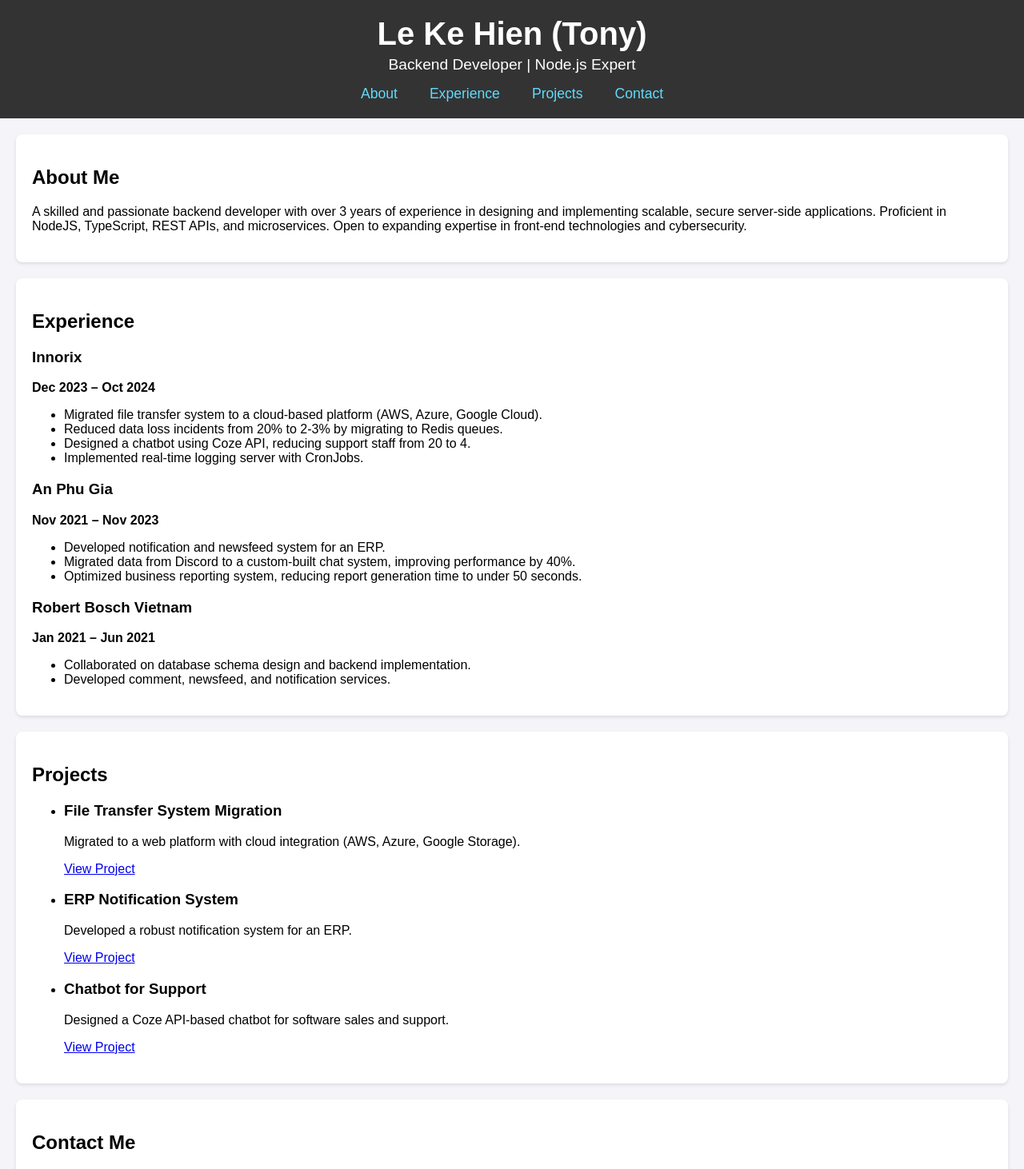
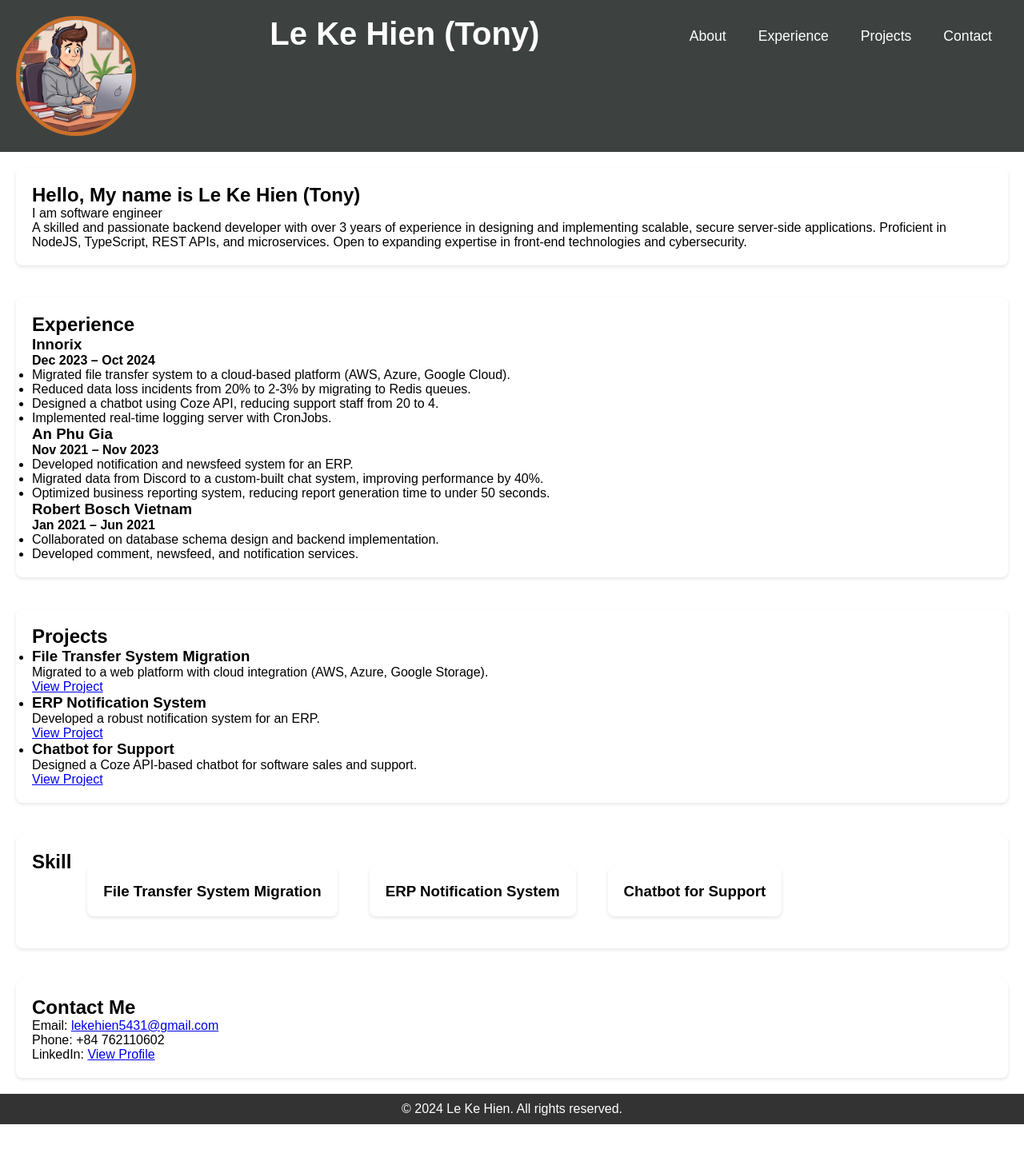
Before and after one commit to hienleke/portfolio_website, a React (Create React App) app in the folder my-react-app/: page / in a window 1280 px wide. Shown: the top 1462 px of the page at 80% size. After the commit the page ends 1406 px from the top, so only its background shows below. Built offline with nearby package versions, Linux system fonts and the light colour scheme.

Commit message:
-- fix  ui header

```diff
--- a/my-react-app/src/App.css
+++ b/my-react-app/src/App.css
@@ -1,21 +1,61 @@
+:root {
+  --hover-color: #869495;
+  --white-color: #ffffff;
+  --gray-color: #3d4241;
+  --accent-color: #3498db;
+  --brand-coal: #0f0d0e;
+  --brand-charcoal: #231f20;
+  --brand-charcoal-muted: #1b1918;
+  --brand-gray: #262522;
+  --brand-yellow: #fcba28;
+  --brand-pink: #f38ba3;
+  --brand-green: #0ba95b;
+  --brand-purple: #7b5ea7;
+  --brand-beige: #f9f4da;
+  --brand-blue: #12b5e5;
+  --brand-orange: #fc7428;
+  --brand-red: #ed203d;
+  --brand-white: #fff;
+  --gray-25: #f7f7f7;
+  --gray-50: #f3f3f5;
+  --gray-75: #e9eaec;
+  --gray-100: #e1e2e4;
+  --gray-200: #b1b4b9;
+  --gray-300: #767980;
+  --gray-400: #5c6069;
+  --gray-500: #383c44;
+  --gray-600: #1d2025;
+  --gray-700: #131519;
+  --gray-800: #0c0e10;
+  --gray-900: #000;
+  --gentlePeachLol: #f99157;
+  --magesticPurple: #9d7dce;
+  --lightModeRed: #d81f2e;
+  --lightModePink: #ca3e6a;
+  --lightModeGreen: #178040;
+  --lightModeBlue: #038282;
+  --lightModeOrange: #a95525;
+  --lightModePurple: #6c4c9f;
+  --lightModeYellow: #7c7651;/* Another color for variety (can be any color) */
+}
+
+* {
+  margin: 0;
+  padding: 0;
+  box-sizing: border-box;
+}
+
 body {
   font-family: Arial, sans-serif;
   margin: 0;
   padding: 0;
-  background: #f4f4f9;
+  background: val(--white-color)
+
 }
 
-header {
-  background: #333;
-  color: white;
-  padding: 20px;
-  text-align: center;
-}
-
-header nav a {
-  color: #61dafb;
-  margin: 0 15px;
-  text-decoration: none;
+.App{
+  display: flex;
+  flex-direction: column;
 }
 
 section {
--- a/my-react-app/src/App.js
+++ b/my-react-app/src/App.js
@@ -1,4 +1,4 @@
-import React from 'react';
+import React , { useState, useEffect }from 'react';
 import './App.css';
 import Header from './components/Header/Header';
 import About from './components/About/About';
@@ -6,15 +6,42 @@ import Experience from './components/Experience/Experience';
 import Projects from './components/Project/Projects';
 import Contact from './components/Contact/Contact';
 import Footer from './components/Footer/Footer';
+import Skill from './components/Skill/Skill';
 
 function App() {
+
+  const [activeSection, setActiveSection] = useState('');
+
+  useEffect(() => {
+    const sections = document.querySelectorAll('section');
+    const options = {
+      root: null, // Observing the viewport
+      threshold: 0.5, // Trigger when 50% of the section is in view
+    };
+
+    const observer = new IntersectionObserver((entries) => {
+      entries.forEach((entry) => {
+        if (entry.isIntersecting) {
+          setActiveSection(entry.target.id);
+        }
+      });
+    }, options);
+
+    sections.forEach((section) => observer.observe(section));
+
+    return () => {
+      // Clean up observer on unmount
+      sections.forEach((section) => observer.unobserve(section));
+    };
+  }, []);
   return (
     <div className="App">
-      <Header />
-      <About />
-      <Experience />
-      <Projects />
-      <Contact />
+  <Header activeSection={activeSection} />
+      <About id="about" />
+      <Experience id="experience" />
+      <Projects id="projects" />
+      <Skill/>
+      <Contact id="contact" />
       <Footer />
     </div>
   );
--- a/my-react-app/src/components/About/About.jsx
+++ b/my-react-app/src/components/About/About.jsx
@@ -3,7 +3,8 @@ import React from 'react';
 const About = () => {
   return (
     <section id="about">
-      <h2>About Me</h2>
+      <h2>Hello, My name is Le Ke Hien (Tony) </h2>
+      <p>I am software engineer</p>
       <p>
         A skilled and passionate backend developer with over 3 years of experience
         in designing and implementing scalable, secure server-side applications. Proficient in
--- a/my-react-app/src/components/Header/Header.css
+++ b/my-react-app/src/components/Header/Header.css
@@ -1,10 +1,40 @@
 header {
-    background: #333;
-    color: white;
+    display: flex;
+    background: var(--gray-color);
+    color: var(--white-color);
     padding: 20px;
     text-align: center;
+    position: sticky;
+    top: 0;
+    justify-content : space-between;
+    flex-wrap: nowrap;
+    flex-shrink: 0;
+    transform: translateX(100%);
+    transition: transform 0.5s ease, opacity 0.5s ease;
   }
 
+header.loaded {
+    transform: translateX(0); /* Move to the normal position */
+    opacity: 1;
+}
+
+  .header-image{
+    width: 150px; /* Set a fixed size for the image */
+    height: 150px;
+    display: flex;
+    justify-content: center;
+    align-items: center;
+  }
+
+  .header-img {
+    border-radius: 50%; /* This makes the image circular */
+    border: 5px solid #cc7029; /* Border color and width */
+    overflow: hidden;
+    width: 100%;
+    height: 100%;
+    object-fit: cover; /* This ensures the image covers the entire area */
+    object-position: center; /* This centers the image */
+  }
   header h1 {
     margin: 0;
     font-size: 2.5rem;
@@ -16,16 +46,20 @@ header {
   }
 
   header nav {
+    display: flex;
     margin-top: 15px;
+    flex-wrap: wrap;
   }
 
   header nav a {
-    color: #61dafb;
+    color: var(--white-color);
     margin: 0 20px;
+    font-size: 1.1rem;
     text-decoration: none;
-    font-size: 1.1rem;
+    transition: all 0.3s ease; /* Smooth transition for all properties */
   }
 
-  header nav a:hover {
-    text-decoration: underline;
+  header nav :hover {
+    transform: scale(1.1); /* Zoom in effect */
+    transform: translateY(-5px); /* Moves the link slightly upward */
   }
--- a/my-react-app/src/components/Header/Header.jsx
+++ b/my-react-app/src/components/Header/Header.jsx
@@ -1,11 +1,25 @@
-import React from 'react';
+import React, { useEffect, useState } from 'react';
 import './Header.css';
 
 const Header = () => {
+  const [isLoaded, setIsLoaded] = useState(false);
+
+  useEffect(() => {
+    window.addEventListener('load',  setIsLoaded(true));
+    return () => {
+      window.removeEventListener('load',  setIsLoaded(true));
+    };
+  }, []);
   return (
-    <header>
+    <header className={`header ${isLoaded ? 'loaded' : ''}`}>
+       <div className="header-image">
+        <img
+          src="./favicon.png" // Replace with your image URL
+          alt="Header"
+          className="header-img"
+        />
+      </div>
       <h1>Le Ke Hien (Tony)</h1>
-      <p>Backend Developer | Node.js Expert</p>
       <nav>
         <a href="#about">About</a>
         <a href="#experience">Experience</a>
--- /dev/null
+++ b/my-react-app/src/components/Skill/Skill.css
@@ -0,0 +1,28 @@
+.skill {
+    border-radius: .5rem;
+    border-width: 1px;
+    --tw-border-opacity: 1;
+    border-color: rgb(35 31 32/var(--tw-border-opacity));
+    --tw-bg-opacity: 1;
+    background-color: rgb(11 169 91/var(--tw-bg-opacity));
+    --tw-text-opacity: 1;
+    color: rgb(35 31 32/var(--tw-text-opacity));
+    padding: 2rem;
+    filter: drop-shadow(8px 8px 0px var(--brand-charcoal));
+    transform: none;
+}
+
+.skill-card{
+    display: flex;
+    flex-direction: column;
+    margin: 20px;
+    padding: 20px;
+    background: white;
+    border-radius: 8px;
+    box-shadow: 0 2px 4px rgba(0, 0, 0, 0.1);
+}
+
+.skill-section{
+    display: flex;
+
+}
--- /dev/null
+++ b/my-react-app/src/components/Skill/Skill.jsx
@@ -0,0 +1,34 @@
+import React from 'react';
+import './Skill.css';
+const Skill = () => {
+  const skills = [
+    {
+      name: 'File Transfer System Migration',
+      description: 'Migrated to a web platform with cloud integration (AWS, Azure, Google Storage).',
+      link: 'https://innorix.com/en/exacoola/product/7',
+    },
+    {
+      name: 'ERP Notification System',
+      description: 'Developed a robust notification system for an ERP.',
+      link: '#',
+    },
+    {
+      name: 'Chatbot for Support',
+      description: 'Designed a Coze API-based chatbot for software sales and support.',
+      link: '#',
+    },
+  ];
+
+  return (
+    <section className='skill-section' id="projects">
+      <h2>Skill</h2>
+        {skills.map((project, index) => (
+          <div className='skill-card' key={index}>
+            <h3>{project.name}</h3>
+          </div>
+        ))}
+    </section>
+  );
+};
+
+export default Skill;
```
